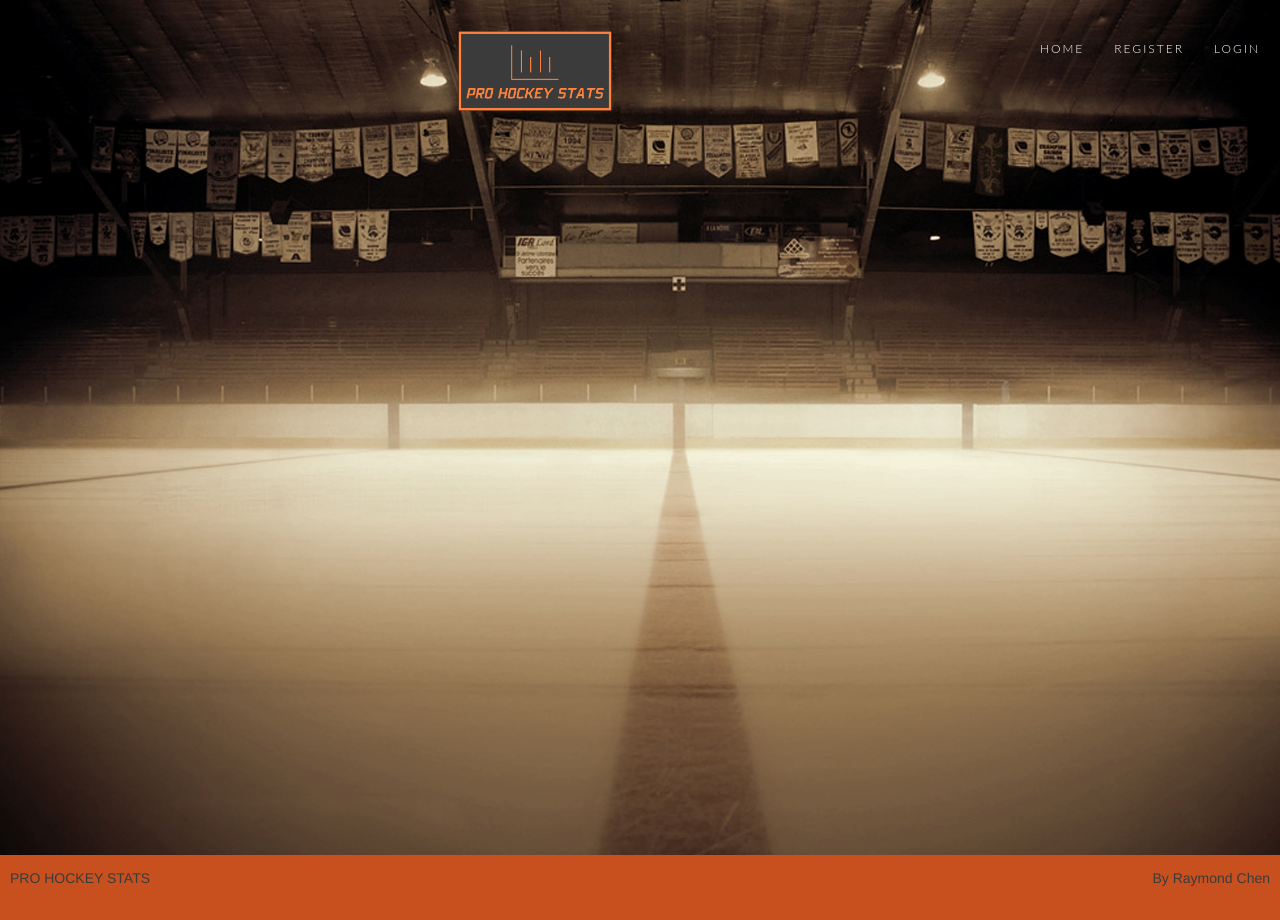
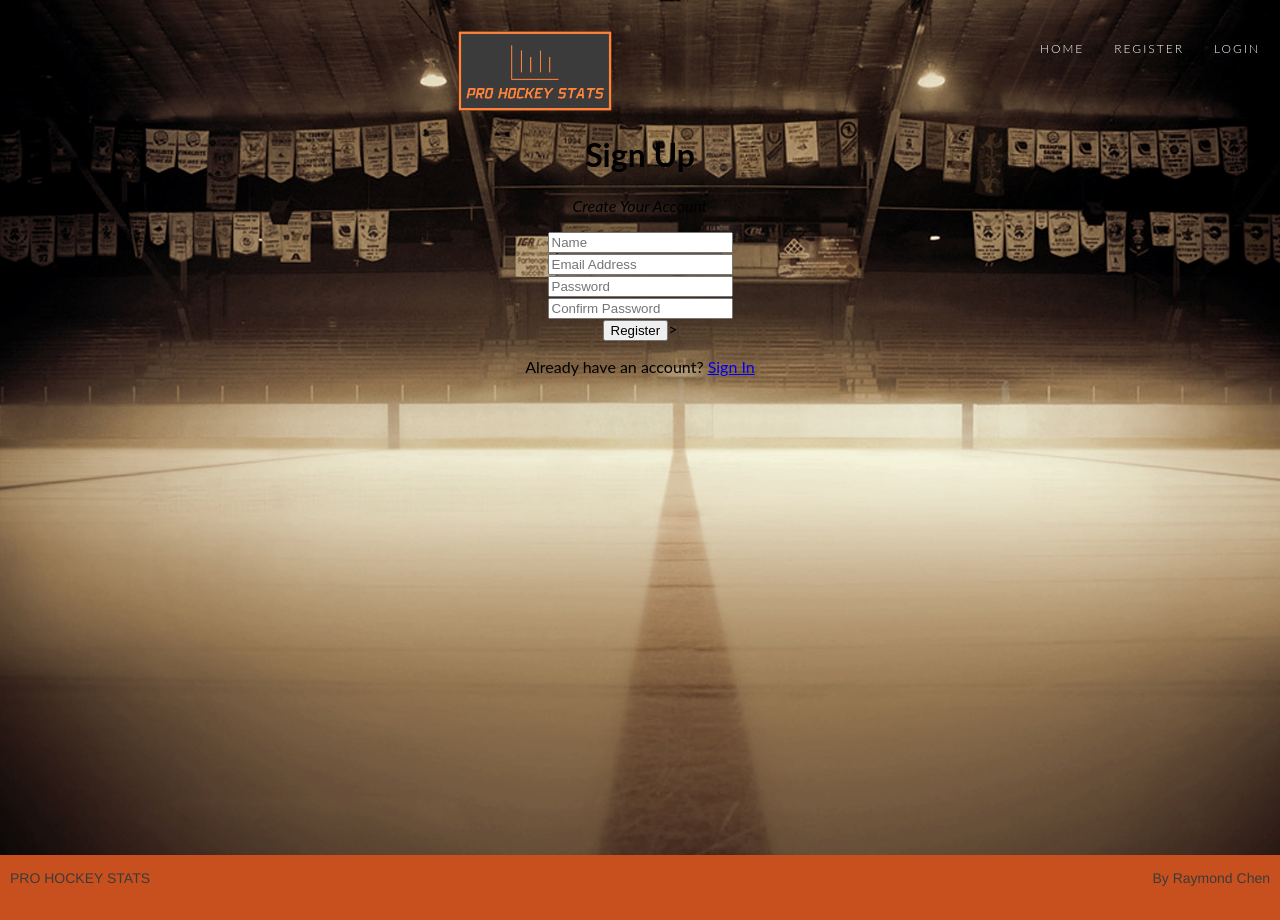
Before and after one commit to rchenGH/pro-hockey-stats-3, a React (Create React App) app in the folder client/: page /register in a window 1280 px wide. Built offline with nearby package versions, Linux system fonts and the light colour scheme; the HTML template or start-up script is replaced by a standard one.

Commit message:
add register component, action, reducer

```diff
--- a/client/src/App.js
+++ b/client/src/App.js
@@ -31,7 +31,7 @@ class App extends Component {
                 <Switch>
                   <Route exact
                     path='/'
-                    component={Home}
+                    component={() => <Home /> }
                   />
                   <Route
                     exact
@@ -41,15 +41,15 @@ class App extends Component {
                   <Route
                     exact
                     path='/register'
-                    component={Register}
+                    component={() => <Register /> }
                   />
                   <Route
                     exact
                     path='/login'
-                    component={Login}
+                    component={() => <Login /> }
                   />
                   <Route path='/about'
-                    component={About}
+                     component={() => <About /> }
                   />
                 </Switch>
 
--- a/client/src/actions/types.js
+++ b/client/src/actions/types.js
@@ -1,2 +1,4 @@
-export const SET_ALERT = 'SET_ALERT'
-export const REMOVE_ALERT = "REMOVE_ALERT"
+export const SET_ALERT = "SET_ALERT";
+export const REMOVE_ALERT = "REMOVE_ALERT";
+export const REGISTER_SUCCESS = "REGISTER_SUCCESS";
+export const REGISTER_FAIL = "REGISTER_FAIL";
--- a/client/src/components/auth/Register.js
+++ b/client/src/components/auth/Register.js
@@ -1,10 +1,81 @@
-import React, {Fragment} from 'react'
+import React, {Fragment, useState} from 'react'
+import {connect} from 'react-redux';
+import { link } from 'react-router-dom';
+import { setAlert } from '../../actions/alert';
+import propTypes from 'prop-types';
 
-const Register = () => {
+const Register = ({ setAlert }) => {
+    const [ formData, setFormData ] = useState({
+        name: '',
+        email: '',
+        password: '',
+        password2: ''
+    });
+
+    const { name, email, password, password2 } = formData;
+    const onChange = e =>
+        setFormData({ ...formData, [e.target.name]: e.target.value })
+
+    const onSubmit = async e => {
+        e.preventDefault();
+        if(password !== password2){
+            console.log('Passwords do not match')
+        } else {
+            console.log(formData)
+        }
+    }
+
     return (
-        <Fragment>
-
-        </Fragment>
+        <div>
+            <h1>Sign Up</h1>
+            <p><i>Create Your Account</i></p>
+            <form onSubmit={e => onSubmit(e)}>
+                <div>
+                    <input
+                        type='text'
+                        placeholder='Name'
+                        name='name'
+                        value={name}
+                        onChange={e => onChange(e)}
+                        required
+                    />
+                </div>
+                <div>
+                    <input
+                        type='email'
+                        placeholder='Email Address'
+                        name='email'
+                        value={email}
+                        onChange={e => onChange(e)}
+                        required
+                    />
+                </div>
+                <div>
+                    <input
+                        type='password'
+                        placeholder='Password'
+                        name='password'
+                        value={password}
+                        onChange={e => onChange(e)}
+                        minLength='6'
+                    />
+                </div>
+                <div>
+                    <input
+                        type='password'
+                        placeholder='Confirm Password'
+                        name='password2'
+                        value={password2}
+                        onChange={e => onChange(e)}
+                        minLength='6'
+                    />
+                </div>
+                <input type='submit' value='Register' />>
+                <p>
+                    Already have an account? <a href="login.html">Sign In</a>
+                </p>
+            </form>
+        </div>
     )
 }
 
```
Also changed, not shown: client/src/actions/auth.js (added, +34 -0 lines), client/src/reducers/auth.js (added, +36 -0 lines).
